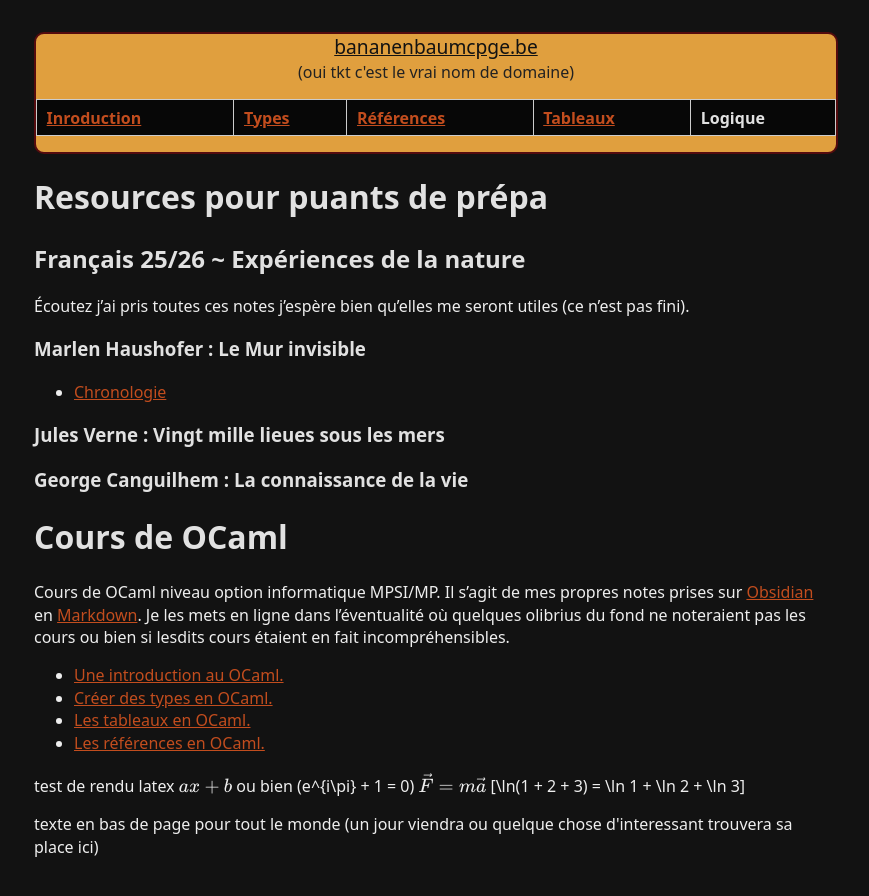
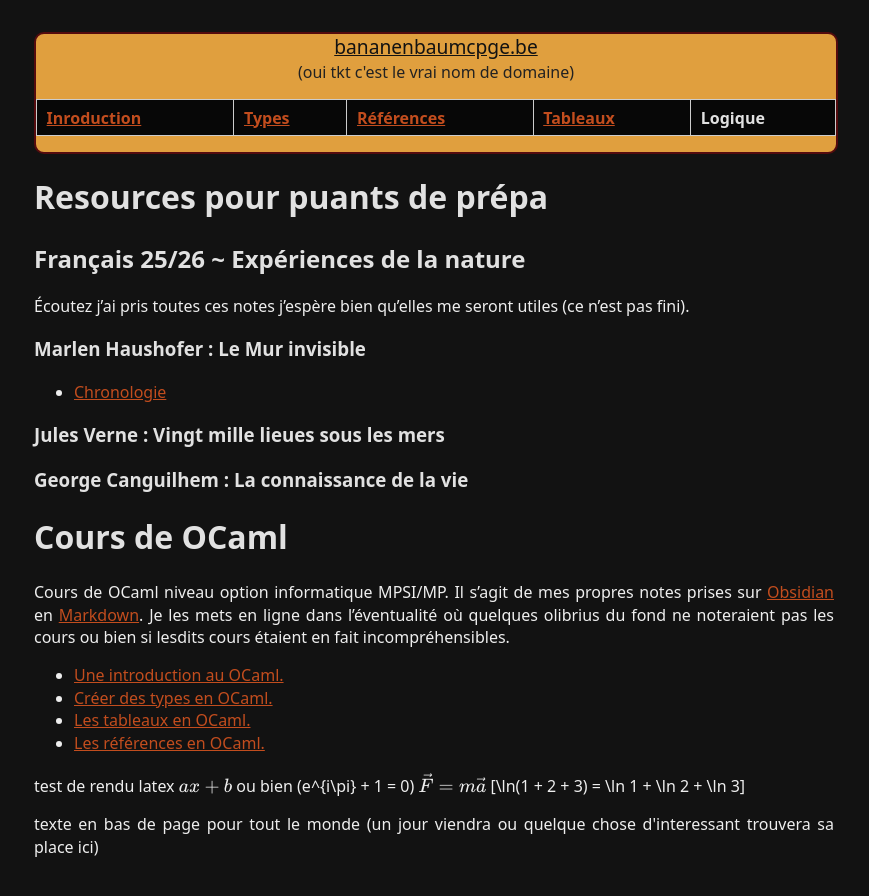
Before and after one commit to Bananachu/bananachu.github.io, a Jekyll site: the page built from index.md, in a window 1280 px wide. Shown: the top 896 px of the page, without its empty margins (206-1075 px from the left). Built offline with Jekyll 4.4.1, drawn with Linux system fonts in a browser that asks for light colours.

Commit message:
Update default.html

```diff
--- a/_layouts/default.html
+++ b/_layouts/default.html
@@ -22,6 +22,8 @@
       line-height: 1.4;
       background-color:#121212;
       color: #eeeeee;
+      text-align: justify;
+      text-justify: inter-word;
     }
     header {
       width: 800px;
```
